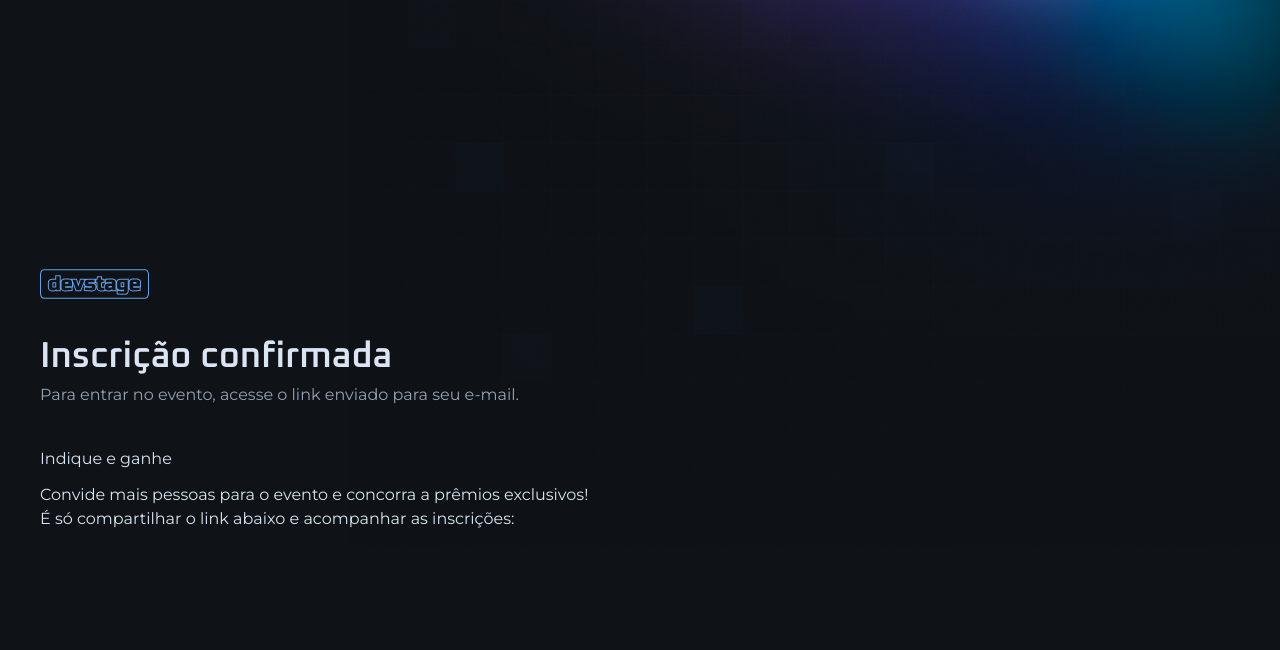
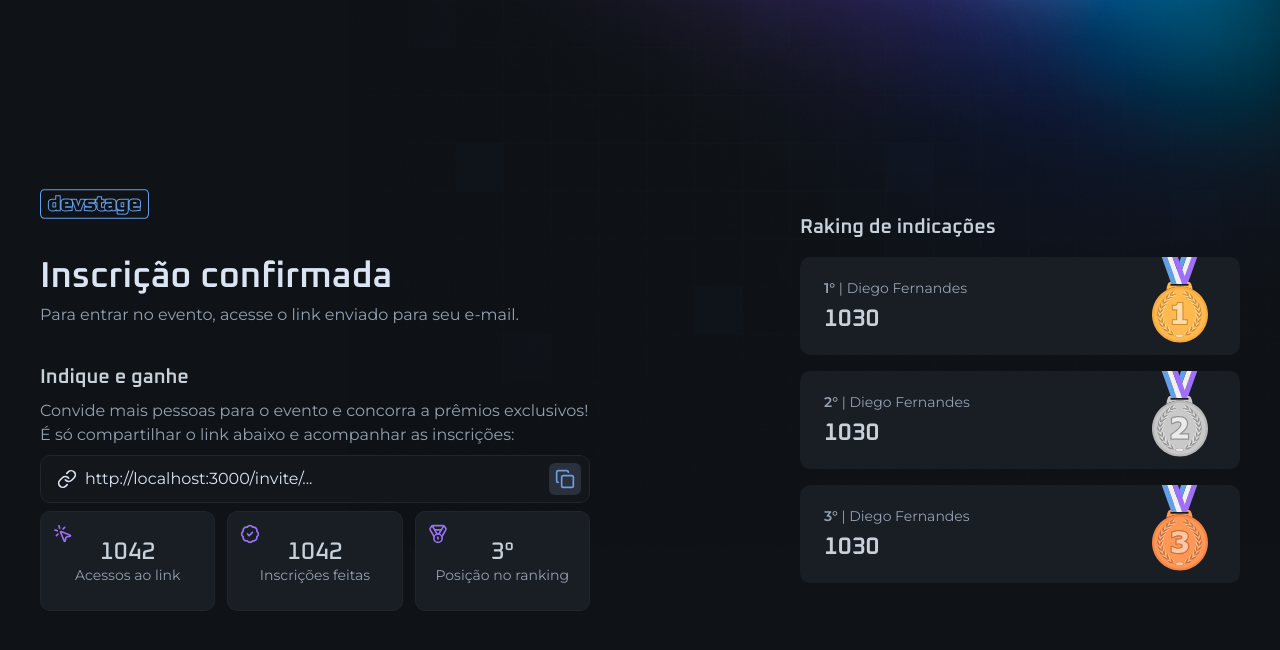
Before and after one commit to ricardosantanadev4/web, a Next.js app: page /invite in a window 1280 px wide. Shown: the top 650 px of the page. Built offline with nearby package versions, Linux system fonts and the light colour scheme.

Commit message:
feat: Parte visual da página de invite finalizada.

```diff
--- a/package.json
+++ b/package.json
@@ -15,6 +15,7 @@
     "postcss": "^8.5.6",
     "react": "^19.0.0",
     "react-dom": "^19.0.0",
+    "tailwind-merge": "^3.3.1",
     "tailwindcss": "^4.1.10"
   },
   "devDependencies": {
--- a/src/app/components/icon-button.tsx
+++ b/src/app/components/icon-button.tsx
@@ -1,11 +1,12 @@
 import { ComponentProps } from "react"
+import { twMerge } from "tailwind-merge"
 
 interface IconButtonProps extends ComponentProps<'button'> { }
 
-export function IconButton(props: IconButtonProps) {
+export function IconButton({ className, ...props }: IconButtonProps) {
     return (
         <button
-            className='p-1.5 bg-gray-500 text-blue rounded-md cursor-pointer hover:bg-blue hover:text-gray-900 transition-colors duration-300'
+            className={twMerge('p-1.5 bg-gray-500 text-blue rounded-md cursor-pointer hover:bg-blue hover:text-gray-900 transition-colors duration-300', className)}
             {...props}
         />
     )
--- a/src/app/invite/page.tsx
+++ b/src/app/invite/page.tsx
@@ -1,5 +1,11 @@
+import { BadgeCheck, Copy, Link, Medal, MousePointerClick } from "lucide-react";
 import Image from "next/image";
 import logo from '../../assets/logo.svg';
+import cooper from '../../assets/medal-cooper.svg';
+import gold from '../../assets/medal-gold.svg';
+import silver from '../../assets/medal-silver.svg';
+import { IconButton } from "../components/icon-button";
+import { InputField, InputICon, InputRoot } from "../components/input";
 
 export default function InvitePage() {
     return (
@@ -38,13 +44,199 @@ export default function InvitePage() {
                     <div
                         className="space-y-3"
                     >
-                        <h2>Indique e ganhe</h2>
+                        <h2
+                            className="text-gray-200 text-xl font-heading font-semibold leading-none">
+                            Indique e ganhe
+                        </h2>
 
-                        <p>
+                        <p className="text-gray-300">
                             Convide mais pessoas para o evento e concorra a prêmios
                             exclusivos! É só compartilhar o link abaixo e acompanhar as
                             inscrições:
                         </p>
+                    </div>
+
+                    <InputRoot>
+                        <InputICon>
+                            <Link
+                                className="size-5"
+                            />
+                        </InputICon>
+
+                        <InputField
+                            readOnly
+                            defaultValue="http://localhost:3000/invite/..."
+                        />
+
+                        <IconButton className="-mr-2">
+                            <Copy
+                                className="size-5"
+                            />
+                        </IconButton>
+                    </InputRoot>
+
+                    <div
+                        className="grid gap-3 md:grid-cols-3"
+                    >
+                        <div
+                            className="relative bg-gray-700 border border-gray-600 px-4 py-7 flex flex-col items-center justify-center gap-1 rounded-xl"
+                        >
+                            <span
+                                className="font-heading text-2xl text-gray-200 leading-none"
+                            >
+                                1042
+                            </span>
+
+                            <span
+                                className="text-sm text-gray-300 leading-none text-center"
+                            >
+                                Acessos ao link
+                            </span>
+
+                            <MousePointerClick
+                                className="size-5 text-purple absolute top-3 left-3"
+                            />
+                        </div>
+
+                        <div
+                            className="relative bg-gray-700 border border-gray-600 px-4 py-7 flex flex-col items-center justify-center gap-1 rounded-xl"
+                        >
+                            <span
+                                className="font-heading text-2xl text-gray-200 leading-none"
+                            >
+                                1042
+                            </span>
+
+                            <span
+                                className="text-sm text-gray-300 leading-none text-center"
+                            >
+                                Inscrições feitas
+                            </span>
+
+                            <BadgeCheck
+                                className="size-5 text-purple absolute top-3 left-3"
+                            />
+                        </div>
+
+                        <div
+                            className="relative bg-gray-700 border border-gray-600 px-4 py-7 flex flex-col items-center justify-center gap-1 rounded-xl"
+                        >
+                            <span
+                                className="font-heading text-2xl text-gray-200 leading-none"
+                            >
+                                3°
+                            </span>
+
+                            <span
+                                className="text-sm text-gray-300 leading-none text-center"
+                            >
+                                Posição no ranking
+                            </span>
+
+                            <Medal
+                                className="size-5 text-purple absolute top-3 left-3"
+                            />
+                        </div>
+                    </div>
+                </div>
+            </div>
+
+            <div
+                className="w-full max-w-[440px] space-y-5"
+            >
+                <h2
+                    className="text-gray-200 text-xl font-heading font-semibold leading-none"
+                >
+                    Raking de indicações
+                </h2>
+
+                <div
+                    className="space-y-4"
+                >
+                    <div
+                        className="rounded-xl bg-gray-700 borde border-gray-600 p-6 flex flex-col justify-center gap-3 relative"
+                    >
+                        <span
+                            className="text-sm text-gray-300 leading-none"
+                        >
+                            <span
+                                className="font-semibold"
+                            >
+                                1°
+                            </span> |
+
+                            Diego Fernandes
+                        </span>
+
+                        <span
+                            className="font-heading text-2xl font-semibold text-gray-200 leading-none"
+                        >
+                            1030
+                        </span>
+
+                        <Image
+                            src={gold}
+                            alt=""
+                            className="absolute top-0 right-8"
+                        />
+                    </div>
+
+                    <div
+                        className="rounded-xl bg-gray-700 borde border-gray-600 p-6 flex flex-col justify-center gap-3 relative"
+                    >
+
+                        <span
+                            className="text-sm text-gray-300 leading-none"
+                        >
+                            <span
+                                className="font-semibold"
+                            >
+                                2°
+                            </span> |
+
+                            Diego Fernandes
+                        </span>
+
+                        <span
+                            className="font-heading text-2xl font-semibold text-gray-200 leading-none"
+                        >
+                            1030
+                        </span>
+
+                        <Image
+                            src={silver}
+                            alt=""
+                            className="absolute top-0 right-8"
+                        />
+                    </div>
+
+                    <div
+                        className="rounded-xl bg-gray-700 borde border-gray-600 p-6 flex flex-col justify-center gap-3 relative"
+                    >
+
+                        <span
+                            className="text-sm text-gray-300 leading-none"
+                        >
+                            <span
+                                className="font-semibold"
+                            >
+                                3°
+                            </span> |
+
+                            Diego Fernandes
+                        </span>
+
+                        <span
+                            className="font-heading text-2xl font-semibold text-gray-200 leading-none"
+                        >
+                            1030
+                        </span>
+
+                        <Image
+                            src={cooper}
+                            alt=""
+                            className="absolute top-0 right-8"
+                        />
                     </div>
                 </div>
             </div>
```
Also changed, not shown: 1 other file (tests, documents, lock files or other folders).
